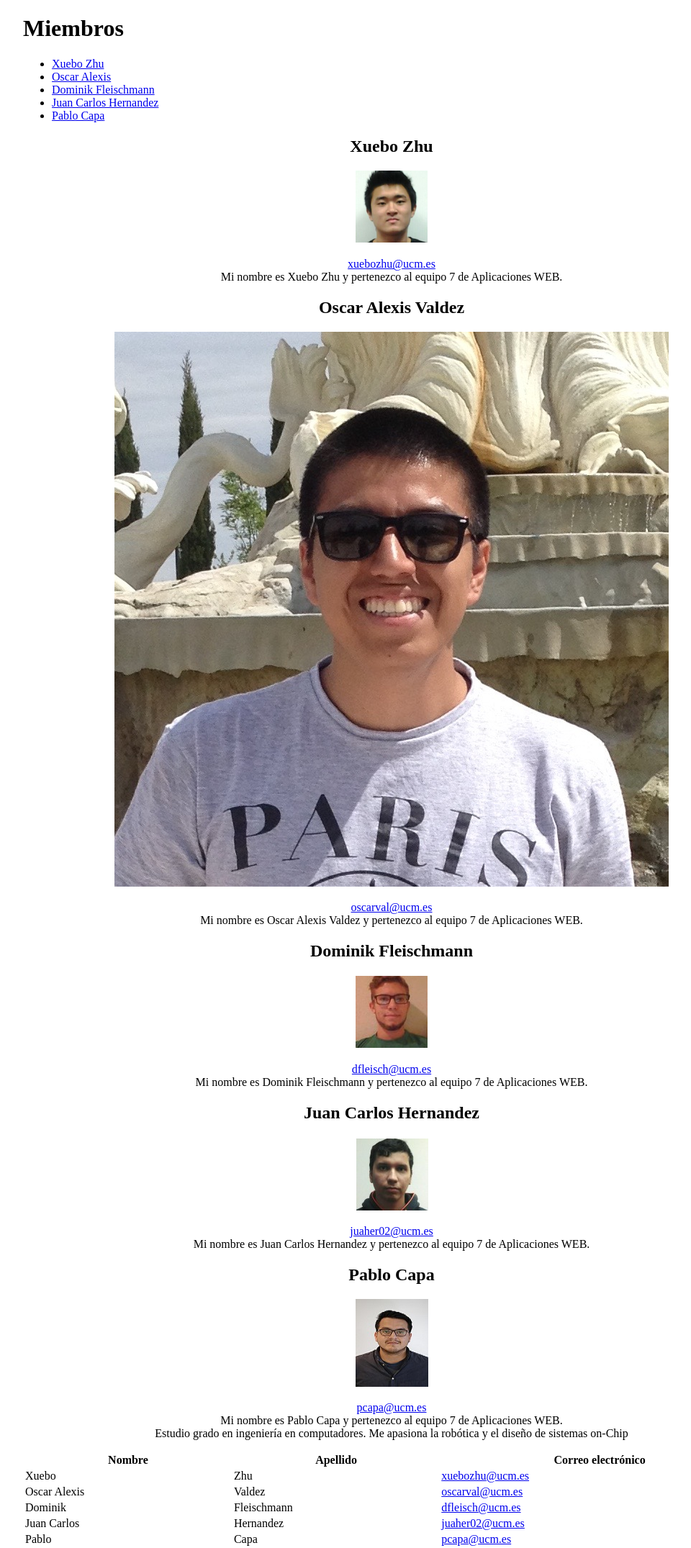
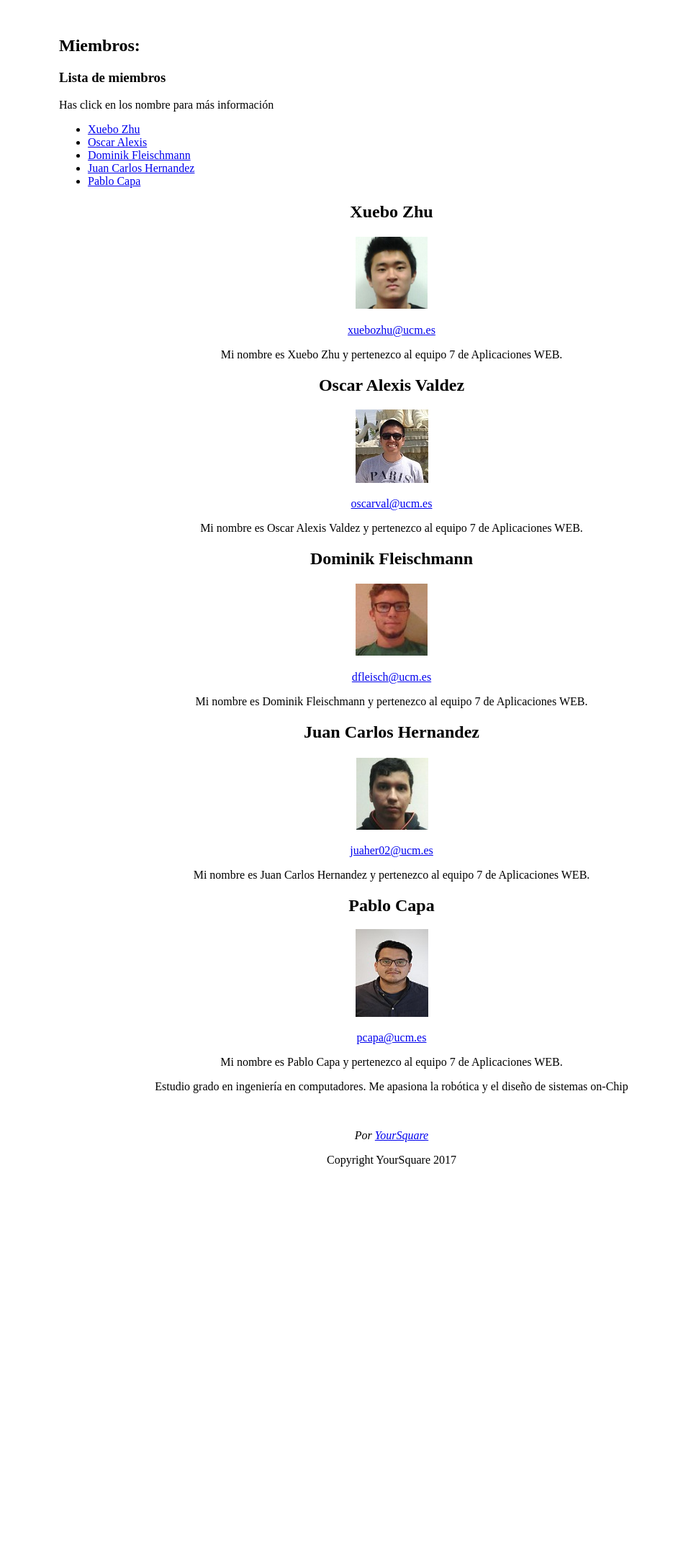
Before and after one commit to oscarval/yoursquare, a PHP site: page /miembros.html in a window 1280 px wide. Shown: the part 161-2312 px from the top of the page at 72% size, without its empty margins (96-1056 px from the left). After the commit the page ends 1782 px from the top, so only its background shows below. Run offline with PHP 8.4, Linux system fonts and the light colour scheme.

Commit message:
Formato html5 para todas la páginas
Me falta Planificación y contacto

```diff
--- a/css/style.css
+++ b/css/style.css
@@ -1,23 +1,34 @@
+/* ALL */
 body{
   width: 1024px;
   margin: 0 auto;
 }
 
-.header{
+/* CABECERA */
+#header .logo{
   text-align:center;
 }
-.header .slogan{
+#header .logo .slogan{
   margin-top: 0;
 }
-.menu{
+#header .main-menu{
   text-align:center;
 }
-
-.menu ul li{
+#header .main-menu ul li{
   display:inline-block;
   margin: 0 10px;
 }
 
-.intro{
+/* CONTENT */
+#main .intro{
   text-align:justify;
+  margin:50px;
 }
+#main .intro .miembros{
+	text-align:center;
+}
+
+/* FOOTER */
+#footer{
+	text-align: center;
+}
--- a/miembros.html
+++ b/miembros.html
@@ -5,15 +5,19 @@
       YourSquare
     </title>
     <meta charset="UTF-8">
+    <!-- Link CSS -->
     <link href="css/style.css" rel="stylesheet" type="text/css" />
   </head>
   <body>
-    <header>
-      <div class="header">
+    <!-- Cabecera  -->
+    <header id="header">
+      <!-- Logo  -->
+      <div class="logo">
         <img src="img/logo.png" alt="YourSquare" title="YourSquare"/>
         <h3 class="slogan">All in one Square</h3>
       </div>
-      <div class="menu">
+      <!-- Main Menu  -->
+      <div class="main-menu">
         <nav>
           <ul>
             <li><a href="index.html">Inicio</a></li>
@@ -26,9 +30,15 @@
         </nav>
       </div>
     </header>
-			<h1>
-				<strong>Miembros</strong>
-			</h1>
+    <!-- Fin Cabecera -->
+    <!-- Main Content -->
+    <main id="main">
+      <section class="intro">
+        <h1>Miembros:</h1>
+        <article>
+          <header>
+            <h3>Lista de miembros</h3>
+            <p>Has click en los nombre para más información</p>
           </header>
           <ul>
             <li><a href="#Xuebo">Xuebo Zhu</a></li>
@@ -37,109 +47,60 @@
             <li><a href="#Juan">Juan Carlos Hernandez</a></li>
             <li><a href="#Pablo">Pablo Capa</a></li>
           </ul>
-
-<div class="miembros" align="center">
-	<p id="Xuebo">
+        </article>
+        <div class="miembros">
+          <article id="Xuebo">
             <header>
-			<h2>
-				Xuebo Zhu
-			</h2>
+              <h2>Xuebo Zhu</h2>
               <img src="fotos/Xuebo.jpg" alt="Xuebo Zhu">
             </header>
-	<p>
-		<a href="mailto:xuebozhu@ucm.es">xuebozhu@ucm.es</a></br>
-		Mi nombre es Xuebo Zhu y pertenezco al equipo 7 de Aplicaciones WEB.
-	</p>
-	</p>
-
-	<p id="Oscar">
+            <p><a href="mailto:xuebozhu@ucm.es">xuebozhu@ucm.es</a></p>
+            <p>Mi nombre es Xuebo Zhu y pertenezco al equipo 7 de Aplicaciones WEB.</p>
+          </article>
+          <article id="Oscar">
             <header>
-			<h2>
-				Oscar Alexis Valdez
-			</h2>
+              <h2>Oscar Alexis Valdez</h2>
               <img src="fotos/Oscar.jpg" alt="Oscar Alexis Valdez">
             </header>
-	<p>
-		<a href="mailto:oscarval@ucm.es">oscarval@ucm.es</a></br>
-		Mi nombre es Oscar Alexis Valdez y pertenezco al equipo 7 de Aplicaciones WEB.
-	</p>
-	</p>
-
-	<p id="Dominik">
+            <p><a href="mailto:oscarval@ucm.es">oscarval@ucm.es</a></p>
+            <p>Mi nombre es Oscar Alexis Valdez y pertenezco al equipo 7 de Aplicaciones WEB.</p>
+          </article>
+          <article id="Dominik">
             <header>
-			<h2>
-				Dominik Fleischmann
-			</h2>
+              <h2>Dominik Fleischmann</h2>
               <img src="fotos/Dominik.jpg" alt="Dominik Fleischmann">
             </header>
-	<p>
-		<a href="mailto:dfleisch@ucm.es">dfleisch@ucm.es</a></br>
-		Mi nombre es Dominik Fleischmann y pertenezco al equipo 7 de Aplicaciones WEB.
-	</p>
-	</p>
-
-	<p id="Juan">
+            <p><a href="mailto:dfleisch@ucm.es">dfleisch@ucm.es</a></p>
+            <p>Mi nombre es Dominik Fleischmann y pertenezco al equipo 7 de Aplicaciones WEB.</p>
+          </article>
+          <article id="Juan">
             <header>
-			<h2>
-				Juan Carlos Hernandez
-			</h2>
+              <h2>Juan Carlos Hernandez</h2>
               <img src="fotos/Juan.jpg" alt="Juan Carlos Hernandez">
             </header>
-	<p>
-		<a href="mailto:juaher02@ucm.es">juaher02@ucm.es</a></br>
-		Mi nombre es Juan Carlos Hernandez y pertenezco al equipo 7 de Aplicaciones WEB.
-	</p>
-	</p>
-
-	<p id="Pablo">
+            <p><a href="mailto:juaher02@ucm.es">juaher02@ucm.es</a></p>
+            <p>Mi nombre es Juan Carlos Hernandez y pertenezco al equipo 7 de Aplicaciones WEB.</p>
+          </article>
+          <article id="Pablo">
             <header>
-			<h2>
-				Pablo Capa
-			</h2>
+              <h2>Pablo Capa</h2>
               <img src="fotos/Pablo.jpg" alt="Pablo Capa">
             </header>
-	<p>
-		<a href="mailto:pcapa@ucm.es">pcapa@ucm.es</a></br>
-		Mi nombre es Pablo Capa y pertenezco al equipo 7 de Aplicaciones WEB. <br />
-		Estudio grado en ingeniería en computadores. Me apasiona la robótica y el diseño de sistemas on-Chip
-	</p>
-	</p>
+            <p><a href="mailto:pcapa@ucm.es">pcapa@ucm.es</a></p>
+            <p>Mi nombre es Pablo Capa y pertenezco al equipo 7 de Aplicaciones WEB.</p>
+            <p>Estudio grado en ingeniería en computadores. Me apasiona la robótica y el diseño de sistemas on-Chip</p>
+          </article>
         </div>
-
-<table style="width:100%">
-	<p>
-		<tr>
-			<th>Nombre</th>
-			<th>Apellido</th>
-			<th>Correo electrónico</th>
-		</tr>
-		<tr id="Xuebo">
-			<td>Xuebo</td>
-			<td>Zhu</td>
-			<td><a href="mailto:xuebozhu@ucm.es">xuebozhu@ucm.es</a></td>
-		</tr>
-		<tr>
-			<td>Oscar Alexis</td>
-			<td>Valdez</td>
-			<td><a href="mailto:oscarval@ucm.es">oscarval@ucm.es</a></td>
-		</tr>
-		<tr>
-			<td>Dominik</td>
-			<td>Fleischmann</td>
-			<td><a href="mailto:dfleisch@ucm.es">dfleisch@ucm.es</a></td>
-		</tr>
-		<tr>
-			<td>Juan Carlos</td>
-			<td>Hernandez</td>
-			<td><a href="mailto:juaher02@ucm.es">juaher02@ucm.es</a></td>
-		</tr>
-		<tr>
-			<td>Pablo</td>
-			<td>Capa</td>
-			<td><a href="mailto:pcapa@ucm.es">pcapa@ucm.es</a></td>
-		</tr>
-	</p>
-</table>
-
+      </section>
+    </main>
+    <!-- Fin Main Content -->
+    <!-- Footer -->
+    <footer id="footer">
+      <address>
+        Por <a href="mailto:info@yoursquare.com">YourSquare</a>
+      </address>
+      <p>Copyright YourSquare 2017</p>
+    </footer>
+    <!-- Fin Footer -->
   </body>
 </html>
```
Also changed, not shown: bocetos.html (+34 -10 lines), detalles.html (+32 -14 lines), index.html (+20 -7 lines), fotos/Oscar.jpg. Lines whose indentation alone changed are shown as unchanged.
